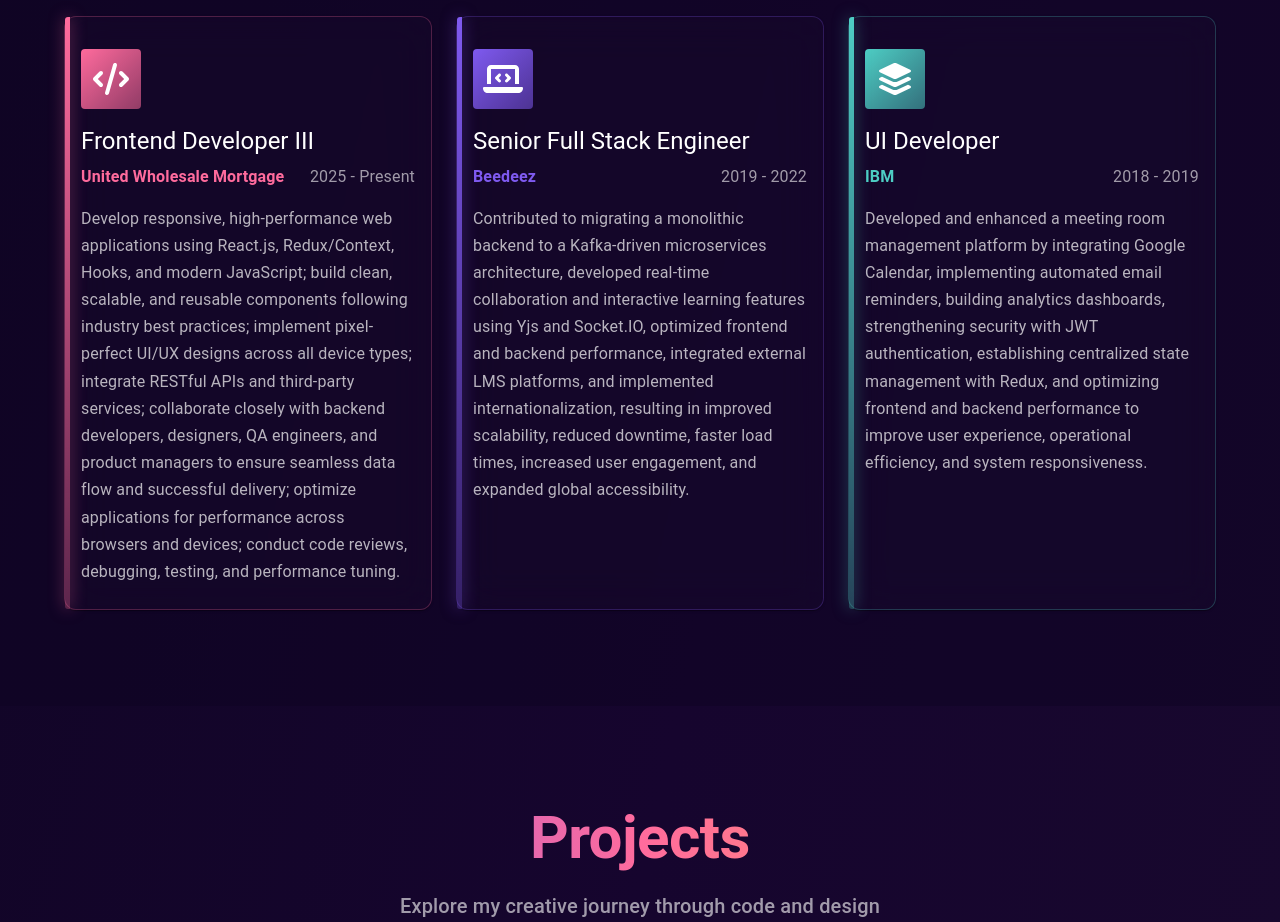
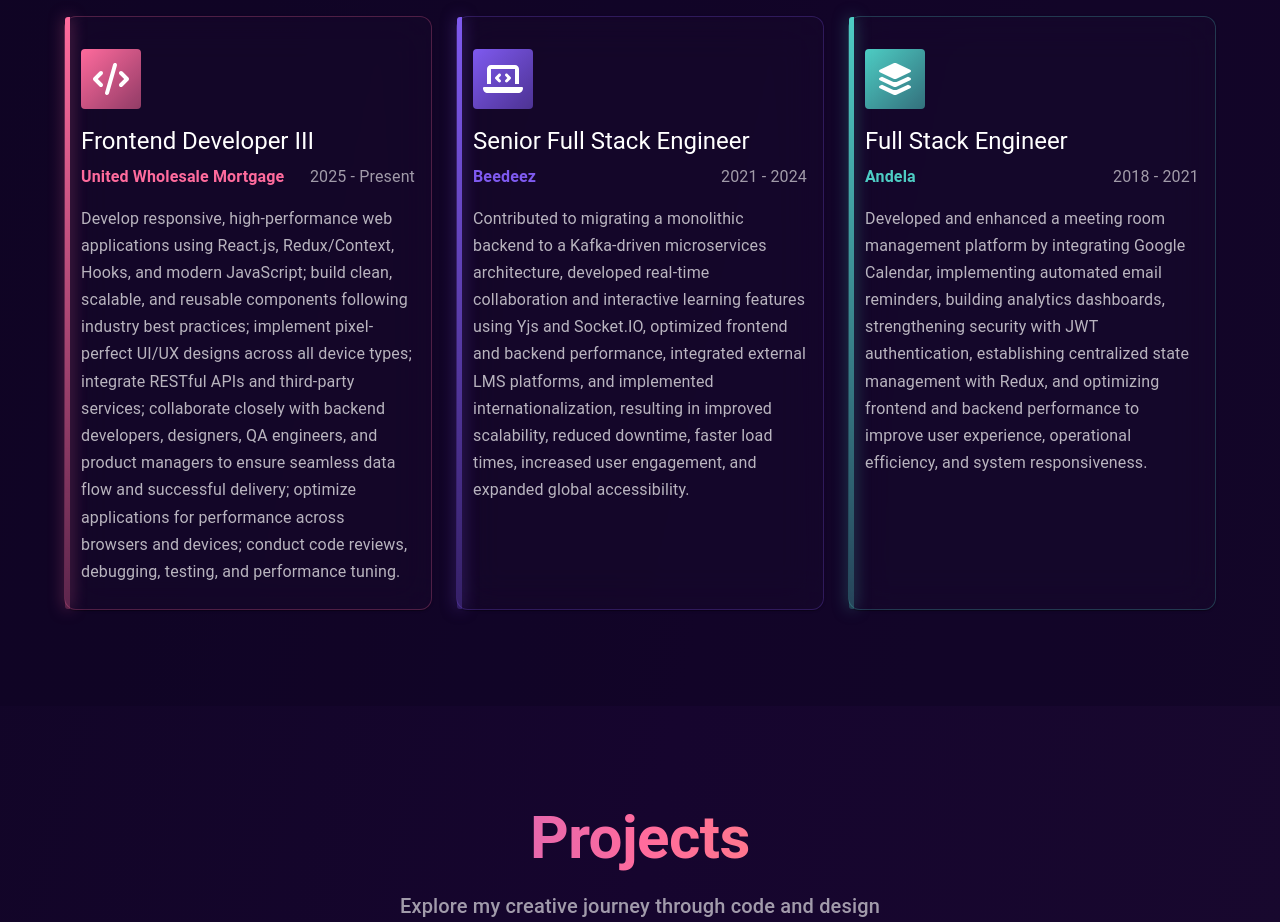
Before and after one commit to wycliffkas/wycoPortfolio, a React (Vite) app: page / in a window 1280 px wide. Shown: the part 1960-2882 px from the top of the page. Built offline with nearby package versions, Linux system fonts and the light colour scheme.

Commit message:
update experience

```diff
--- a/src/app/components/Experience.tsx
+++ b/src/app/components/Experience.tsx
@@ -21,16 +21,16 @@ const experiences = [
     icon: faLaptopCode,
     title: "Senior Full Stack Engineer",
     company: "Beedeez",
-    period: "2019 - 2022",
+    period: "2021 - 2024",
     description:
       "Contributed to migrating a monolithic backend to a Kafka-driven microservices architecture, developed real-time collaboration and interactive learning features using Yjs and Socket.IO, optimized frontend and backend performance, integrated external LMS platforms, and implemented internationalization, resulting in improved scalability, reduced downtime, faster load times, increased user engagement, and expanded global accessibility.",
     color: "#7f5af0"
   },
   {
     icon: faLayerGroup,
-    title: "UI Developer",
-    company: "IBM",
-    period: "2018 - 2019",
+    title: "Full Stack Engineer",
+    company: "Andela",
+    period: "2018 - 2021",
     description:
       "Developed and enhanced a meeting room management platform by integrating Google Calendar, implementing automated email reminders, building analytics dashboards, strengthening security with JWT authentication, establishing centralized state management with Redux, and optimizing frontend and backend performance to improve user experience, operational efficiency, and system responsiveness.",
     color: "#4ecdc4"
```
